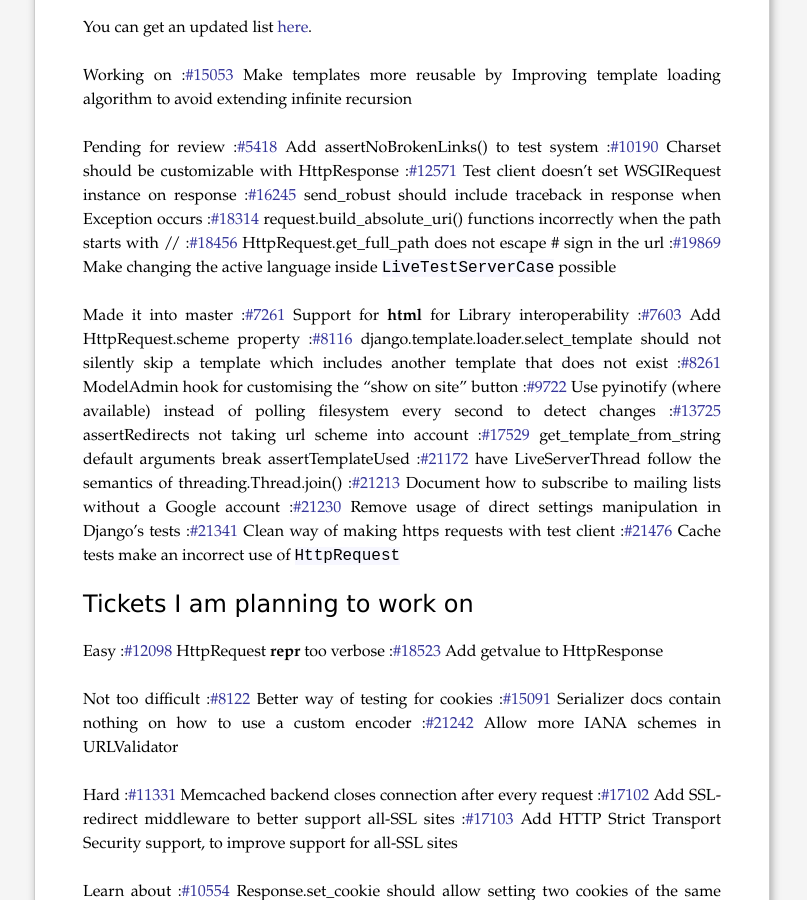
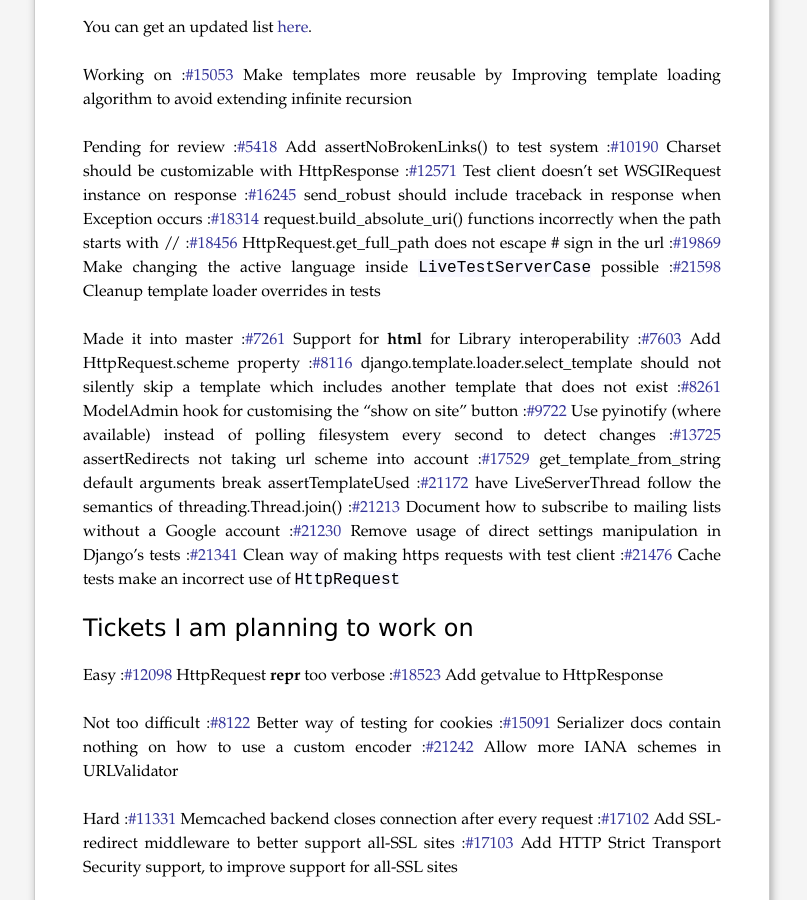
Before and after one commit to ashleyh/unaizalakain.github.io, a Jekyll site: the page built from projects/django/index.md, in a window 1280 px wide and 900 px high, scrolled down 535 px. Shown: the whole window, without its empty margins (238-1045 px from the left). Built offline with Jekyll 4.4.1, drawn with Linux system fonts in a browser that asks for light colours.

Commit message:
Django issues list updated.

```diff
--- a/projects/django/index.md
+++ b/projects/django/index.md
@@ -47,6 +47,8 @@ Pending for review
     HttpRequest.get_full_path does not escape # sign in the url
 :[#19869](https://code.djangoproject.com/ticket/19869/)
     Make changing the active language inside `LiveTestServerCase` possible
+:[#21598](https://code.djangoproject.com/ticket/21598/)
+    Cleanup template loader overrides in tests
 
 
 Made it into master
```
